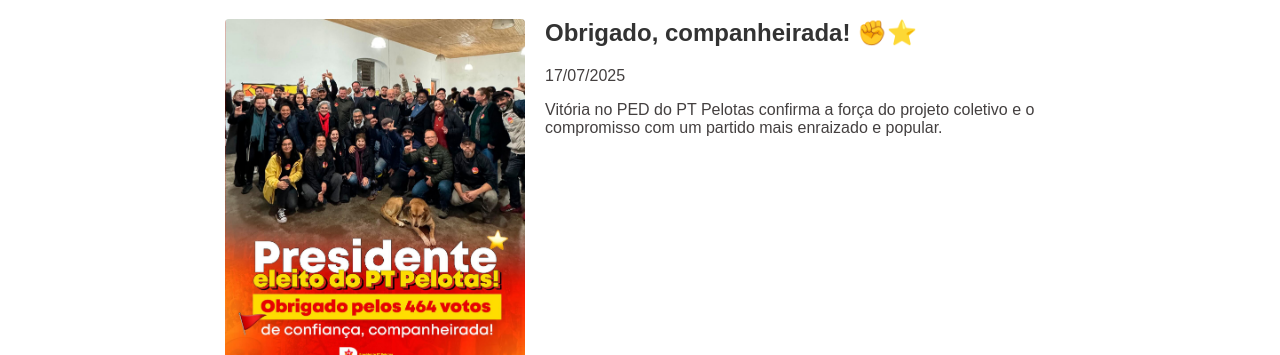
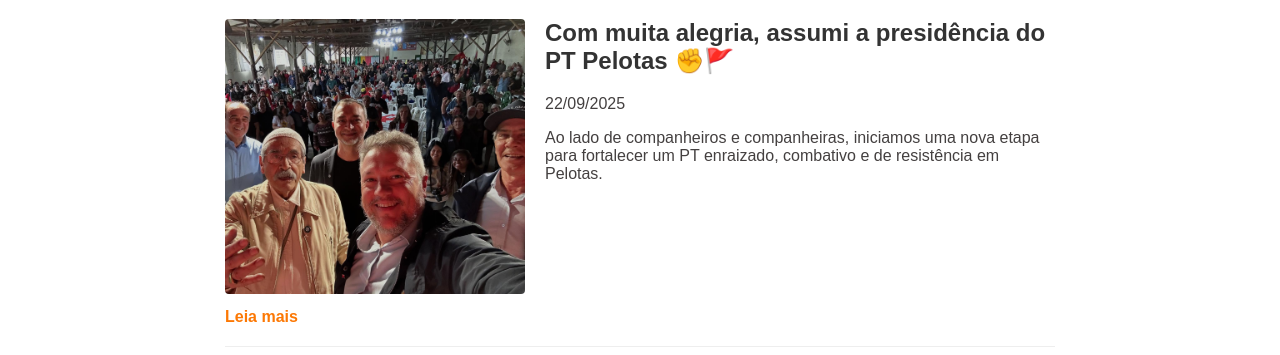
Before and after one commit to viajaum/siteronaldo, an Astro site: page /noticias in a window 1280 px wide. Shown: the part 445-800 px from the top of the page. Built offline with nearby package versions, Linux system fonts and the light colour scheme; Astro itself is replaced by a stand-in of ours.

Commit message:
Adicionando noticia da posse

```diff
--- a/src/data/noticias.js
+++ b/src/data/noticias.js
@@ -49,5 +49,26 @@
     `,
     imagem: "/images/noticias/noticia-2.jpg",
     categoria: "Produção Legislativa"
+  },
+  {
+    id: 3,
+    titulo: "Com muita alegria, assumi a presidência do PT Pelotas ✊🚩",
+    data: "2025-09-22",
+    resumo: "Ao lado de companheiros e companheiras, iniciamos uma nova etapa para fortalecer um PT enraizado, combativo e de resistência em Pelotas.",
+    conteudo: `
+      <p>Hoje assumi a <strong>presidência do Partido dos Trabalhadores de Pelotas</strong> com muita alegria e emoção. ✊🚩</p>
+
+      <p>Ao lado de pessoas tão especiais, construímos juntos um <strong>PT cada vez mais forte, enraizado e combativo</strong>. Tivemos a honra de estar com o nosso <strong>Galo Missioneiro, Olívio Dutra</strong>, com o companheiro <strong>Edegar Pretto</strong> e com o deputado <strong>Zé Nunes</strong>.</p>
+
+      <p>O <strong>PT é feito de cada militante</strong>, de cada companheira e companheiro que luta diariamente por justiça social, igualdade e democracia. São essas pessoas que somam forças, constroem pontes e fortalecem nossas raízes, fazendo do partido uma verdadeira casa de resistência e transformação. ✊⭐</p>
+
+      <p>Seguimos juntos nessa caminhada, com coragem e compromisso de fortalecer a luta popular e coletiva.</p>
+
+      <p style="margin-top:1rem; font-size:0.9rem; color:#666;">
+        #PTPelotas #PT #LutaColetiva #Transformação #Companheirismo #OlívioDutra #EdegarPretto #ZéNunes #GaloMissioneiro
+      </p>
+    `,
+    imagem: "/images/noticias/noticia-3.jpg",
+    categoria: "Notícias"
   }
 ];
```
Also changed, not shown: public/images/noticias/noticia-3.jpg (added).
